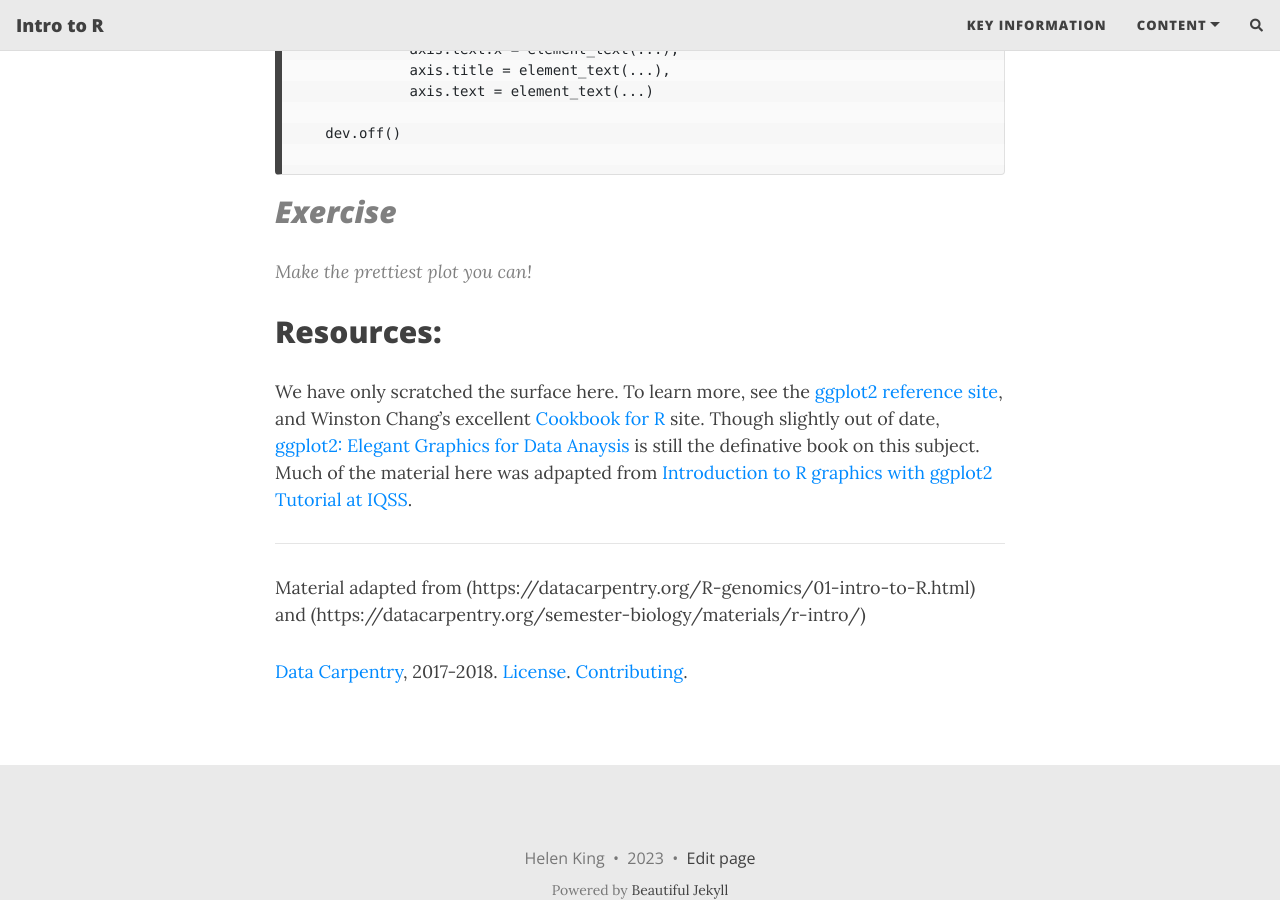
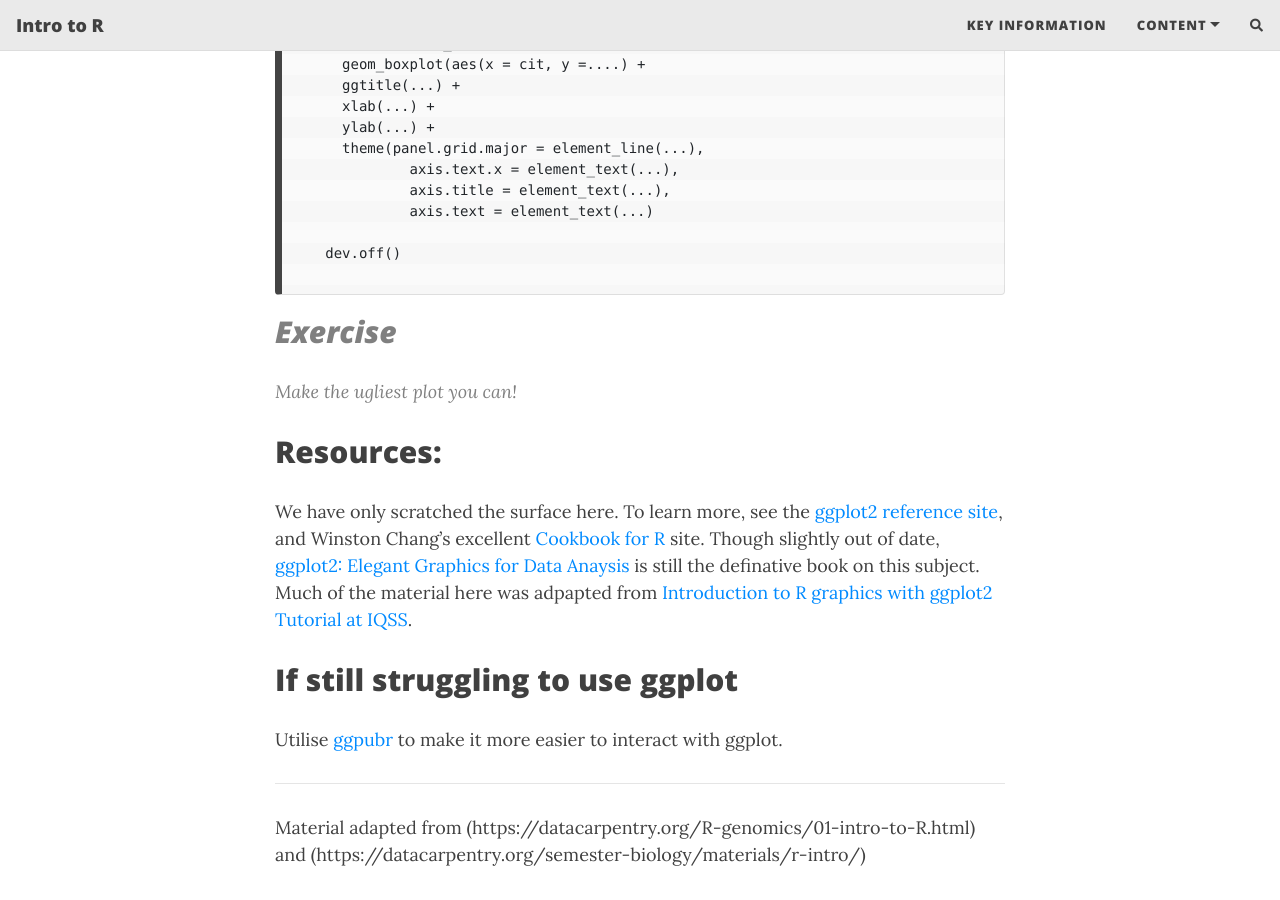
Before and after one commit to theheking/intro-to-r, a Jekyll site: the page built from content/6_datavisualisation.md, in a window 1280 px wide and 900 px high, scrolled down 7372 px. Built offline with Jekyll 4.4.1, drawn with Linux system fonts in a browser that asks for light colours; nearby versions of some CDN libraries; comment, search, counter and statistics services are not loaded; some of the changed text lies outside the part shown.

Commit message:
Update 6_datavisualisation.md

```diff
--- a/content/6_datavisualisation.md
+++ b/content/6_datavisualisation.md
@@ -230,7 +235,7 @@
 
 > Exercise
 > --------
-> Make the prettiest plot you can!
+> Make the ugliest plot you can!
 >
 
 Resources:
@@ -239,6 +244,11 @@
 We have only scratched the surface here. To learn more, see the [ggplot2 reference site](http://docs.ggplot2.org/), and Winston Chang’s excellent [Cookbook for R](http://wiki.stdout.org/rcookbook/Graphs/) site. Though slightly out of date, [ggplot2: Elegant Graphics for Data Anaysis](http://www.amazon.com/ggplot2-Elegant-Graphics-Data-Analysis/dp/0387981403) is still the definative book on this subject. Much of the material here was adpapted from [Introduction to R graphics with ggplot2 Tutorial at IQSS](http://tutorials.iq.harvard.edu/R/Rgraphics/Rgraphics.html).
 
 
+If still struggling to use ggplot
+---------------------------------
+Utilise [ggpubr](https://rpkgs.datanovia.com/ggpubr/) to make it more easier to interact with ggplot.
+
+
 ***
 
 Material adapted from (https://datacarpentry.org/R-genomics/01-intro-to-R.html) and (https://datacarpentry.org/semester-biology/materials/r-intro/)
```
Also changed, not shown: other parts of content/6_datavisualisation.md (+5 -0 lines).
